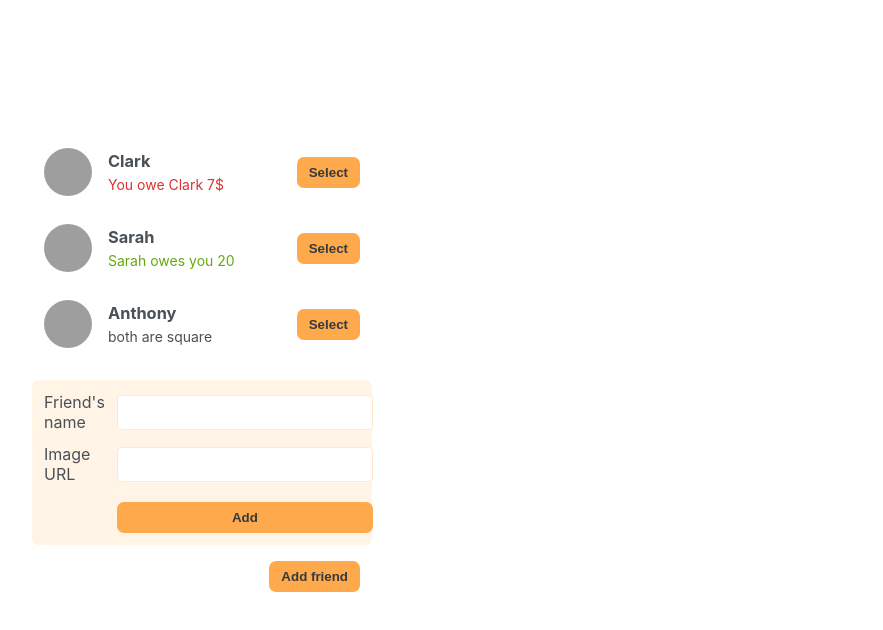
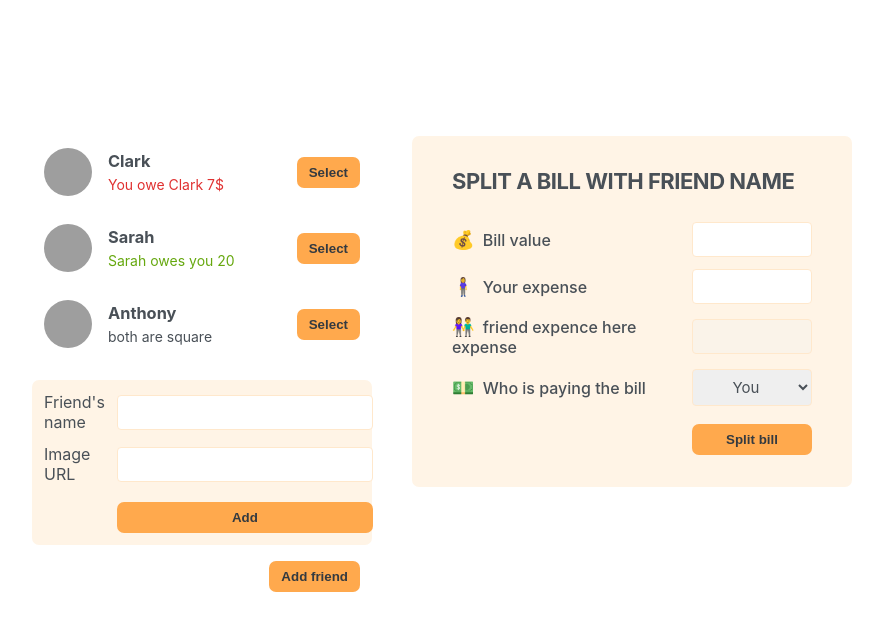
Before and after one commit to Faraan10/bill-calculator, a React (Vite) app: page / in a window 1280 px wide. Shown: the top 630 px of the page, without its empty margins (198-1081 px from the left). Built offline with nearby package versions, Linux system fonts and the light colour scheme; grey boxes are pictures that could not be loaded.

Commit message:
fourth commit

```diff
--- a/src/App.jsx
+++ b/src/App.jsx
@@ -22,6 +22,7 @@
 import FriendsList from "./components/FriendsList";
 import FormAddFriend from "./components/FormAddFriend";
 import Button from "./components/Button";
+import FormSplitBill from "./components/FormSplitBill";
 
 const App = () => {
   return (
@@ -31,6 +32,7 @@
         <FormAddFriend />
         <Button>Add friend</Button>
       </div>
+      <FormSplitBill />
     </div>
   );
 };
--- /dev/null
+++ b/src/components/FormSplitBill.jsx
@@ -0,0 +1,29 @@
+import React from "react";
+import Button from "./Button";
+
+const FormSplitBill = () => {
+  return (
+    <form className="form-split-bill">
+      <h2>Split a bill with friend name</h2>
+
+      <label>💰 Bill value</label>
+      <input type="text" />
+
+      <label>🧍‍♀️ Your expense</label>
+      <input type="text" />
+
+      <label>👫 friend expence here expense</label>
+      <input type="text" disabled />
+
+      <label>💵 Who is paying the bill</label>
+      <select>
+        <option value="user">You</option>
+        <option value="friend">select name</option>
+      </select>
+
+      <Button>Split bill</Button>
+    </form>
+  );
+};
+
+export default FormSplitBill;
```
